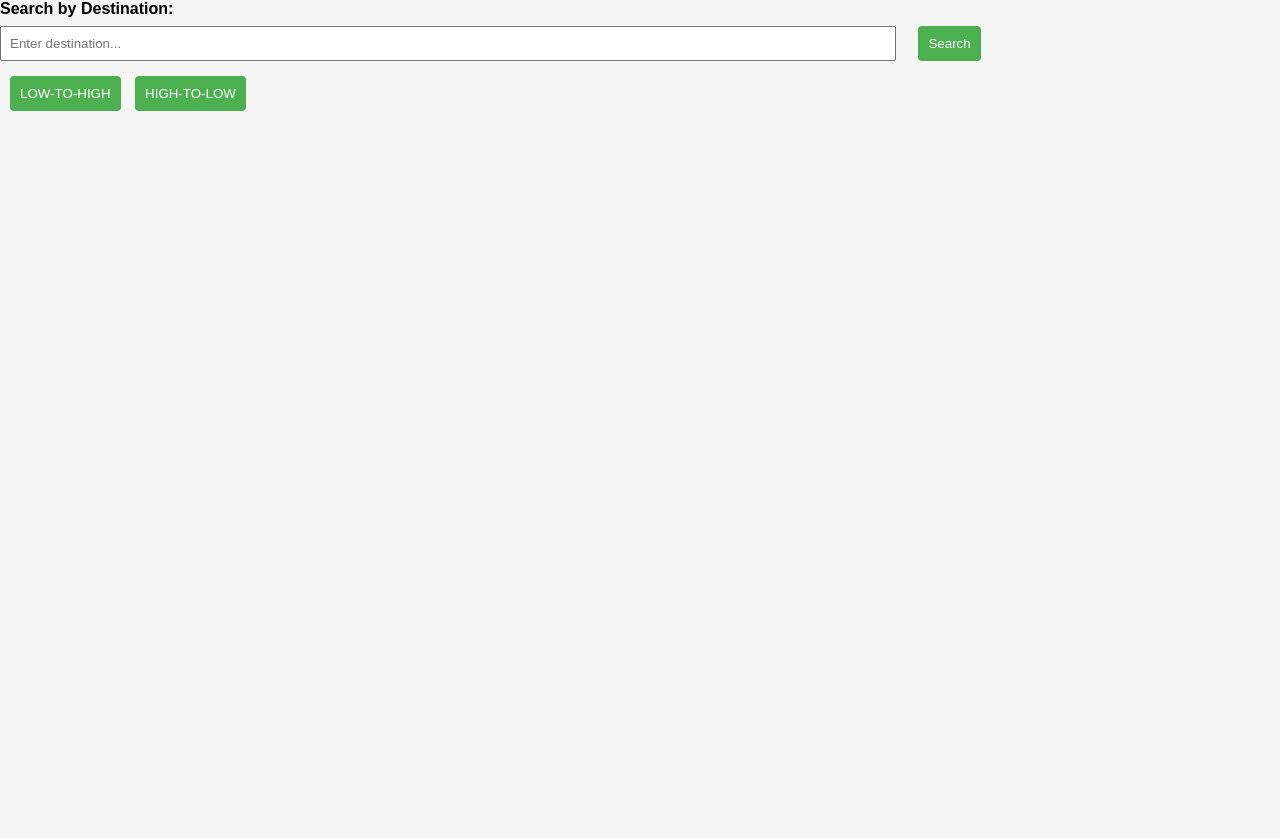
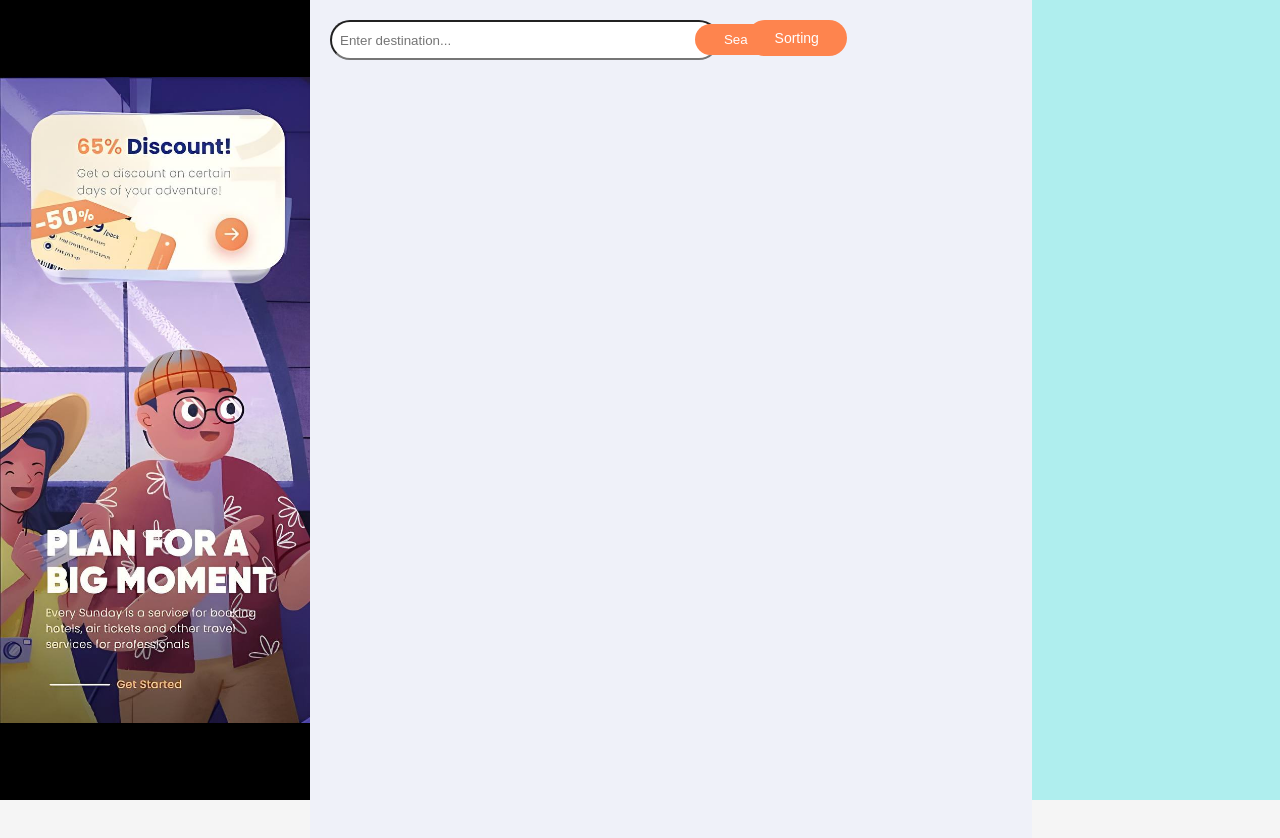
Before and after one commit to OraonShivam21/wonderwave-travels, a plain HTML site: page fw28-112/index.html in a window 1280 px wide. Before the commit the page ends 800 px from the top, so only its background shows below. Drawn offline with Linux system fonts and the light colour scheme; no server answers.

Commit message:
added styling

```diff
--- a/fw28-112/index.html
+++ b/fw28-112/index.html
@@ -7,18 +7,31 @@
 <link rel="stylesheet" href="style.css">
 </head>
 <body>
-    <div>
-        <label for="searchInput">Search by Destination:</label>
+    <div class="mega-container">
+        <div class="portrait"></div>
+        <div class="functionality">
+            <div class="search-container">
+                <label for="searchInput"></label>
                 <input type="text" id="search-input" placeholder="Enter destination...">
                 <button onclick="performSearch()" id="search-button">Search</button>
+                <div class="sort-container">
+                    <div class="dropdown">
+                        <button class="dropbtn">Sorting</button>
+                        <div class="dropdown-content">
+                            <a href="#" id="sort-low-to-high">Low to High</a>
+                            <a href="#" id="sort-high-to-low">High to Low</a>
+                        </div>
+                    </div>
                 </div>
 
-    <button id="sort-low-to-high">LOW-TO-HIGH</button>
+            </div>
 
-    <button id="sort-high-to-low">HIGH-TO-LOW</button>
 
             <div id="card-container"></div>
             <div id="pagination"></div>
+        </div>
+        <div class="profile"></div>
+    </div>
     <script src="scriptk.js"></script>
 </body>
 </html>
--- a/fw28-112/scriptk.js
+++ b/fw28-112/scriptk.js
@@ -56,11 +56,14 @@ function getCard(data)
 
     let description=document.createElement('div');
     description.className="card-description";
-    description.textContent=data.description;
+    description.textContent=`${data.description}.`;
+
+    let dura_price=document.createElement('div')
+    dura_price.className="duration-price";
 
     let duration=document.createElement('div');
     duration.className="card-duration";
-    duration.textContent=data.duration;
+    duration.textContent=`duration- ${data.duration} days`;
 
     let destination=document.createElement('div');
     destination.className="card-destination";
@@ -73,8 +76,9 @@ function getCard(data)
     cardbody.append(title);
     cardbody.append(description);
     cardbody.append(destination);
-    cardbody.append(duration);
-    cardbody.append(price);
+    dura_price.append(duration);
+    dura_price.append(price);
+    cardbody.append(dura_price);
     card.append(cardbody);
     return card;
 }
--- a/fw28-112/style.css
+++ b/fw28-112/style.css
@@ -1,39 +1,147 @@
+/* full page */
 body {
     font-family: 'Arial', sans-serif;
     margin: 0;
     padding: 0;
     background-color: #f5f5f5;
 }
-
-.container {
-    max-width: 800px;
-    margin: 20px auto;
-    padding: 20px;
-    background-color: #fff;
-    box-shadow: 0 0 10px rgba(0, 0, 0, 0.1);
+*{
+    padding:0px;
+    margin:0px;
+}
+html, body {
+    height: 100%;
+}
+div{
+    margin-bottom: 20px;
 }
 
-div {
-    margin-bottom: 15px;
+/* parent container */
+.mega-container{
+    height: 100%;
+    width: 100%;
+    display: flex;
 }
 
-label {
-    display: block;
-    margin-bottom: 8px;
-    font-weight: bold;
+/* left side */
+.portrait{
+
+    width: 25%;
+    height: 100%;
+    background-color: black;
+    background-image: url('side.jpg');
+    background-size: contain;
+    background-position: center;
+    background-repeat: no-repeat;
 }
 
-input {
-    width: 70%;
+
+/* middle side */
+.functionality{
+    width: 55%;
+    height: 100%;
+    padding: 20px;
+    background-color: #eff1f9;
+}
+
+
+/* right side */
+.profile{
+    width: 20%;
+    height: 100%;
+    background-color: paleturquoise;
+}
+
+
+/* search */
+.search-container {
+    position: relative;
+    display: flex;
+}
+
+#search-input {
+    width: 57%;
     padding: 8px;
     margin-right: 8px;
     box-sizing: border-box;
+    border-radius: 20px;
+    height: 40px;
 }
 
+#search-button {
+    position: absolute;
+    right: 0;
+    left: 355px;
+    top: 4px;
+    width: 100px;
+    padding: 8px;
+    border: none;
+    background-color: #fe844e;
+    color: #fff;
+    border-radius: 20px;
+    cursor: pointer;
+}
+
+
+/* sorting */
+.sort-container {
+    display: flex;
+    justify-content: center;
+    margin: 10px;
+    position: relative;
+}
+
+.dropdown {
+    position: relative;
+    display: inline-block;
+    bottom: 10px;
+}
+
+.dropbtn {
+    width: 100px;
+    padding: 10px;
+    font-size: 14px;
+    border: none;
+    border-radius: 20px;
+    cursor: pointer;
+    background-color: #fe844e;
+    color: #fff;
+}
+
+.dropdown-content {
+    display: none;
+    position: absolute;
+    background-color: #f9f9f9;
+    min-width: 160px;
+    box-shadow: 0 8px 16px 0 rgba(0,0,0,0.2);
+    z-index: 1;
+}
+
+.dropdown-content a {
+    padding: 12px 16px;
+    display: block;
+    text-decoration: none;
+    color: #333;
+}
+
+.dropdown-content a:hover {
+    background-color: #ddd;
+}
+
+.dropdown:hover .dropdown-content {
+    display: block;
+}
+
+#sort-low-to-high, #sort-high-to-low {
+    cursor: pointer;
+}
+
+/* pagination */
 button {
     padding: 10px;
+    width: 50px;
     cursor: pointer;
-    background-color: #4caf50;
+    background-color: #2c246d;
     color: #fff;
     border: none;
     border-radius: 4px;
@@ -44,6 +152,8 @@ button:hover {
     background-color: #45a049;
 }
 
+
+/* card */
 #card-container {
     display: flex;
     flex-wrap: wrap;
@@ -51,7 +161,9 @@ button:hover {
 }
 
 .card {
-    width: 48%;
+    padding: 20px;
+    width: 400px;
+    height: 530px;
     margin-bottom: 20px;
     box-sizing: border-box;
     background-color: #fff;
@@ -61,9 +173,11 @@ button:hover {
 
 .card-image img {
     width: 100%;
-    height: 150px;
+    height: 200px;
     object-fit: cover;
+    box-shadow: 0 0 5px rgba(0, 0, 0, 0.1);
     border-bottom: 1px solid #ddd;
+    border-radius: 20px;
 }
 
 .card-body {
@@ -73,6 +187,7 @@ button:hover {
 .card-title {
     font-size: 1.2em;
     font-weight: bold;
+    color: #270954;
 }
 
 .card-description {
@@ -87,3 +202,9 @@ button:hover {
     font-size: 0.9em;
     color: #777;
 }
+
+.duration-price{
+    display: flex;
+    justify-content: space-between;
+    margin-top: 10px;
+}
```
Also changed, not shown: fw28-112/side.jpg (added). Lines whose indentation alone changed are shown as unchanged.
